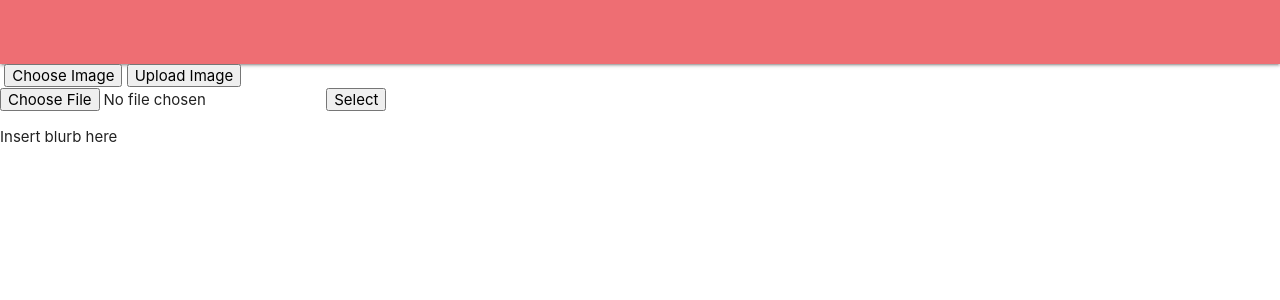
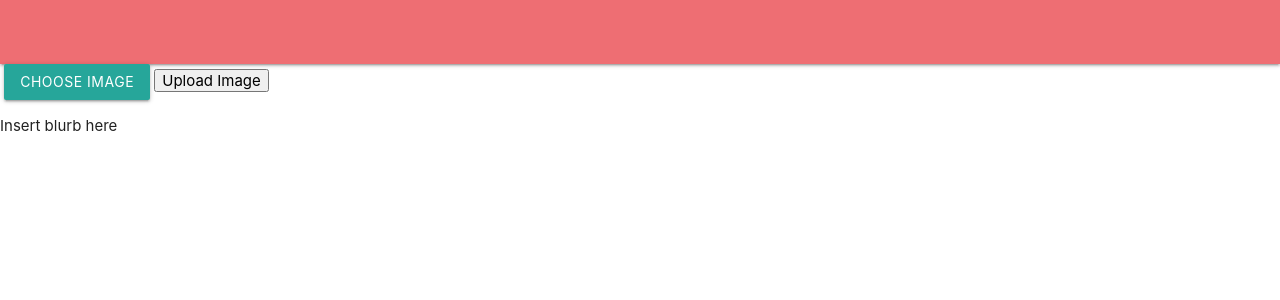
Before and after one commit to Laura10101/cat-identifier, a Flask app: page /breeders/ in a window 1280 px wide. Shown: the top 300 px of the page. Run offline with Flask 2, Linux system fonts and the light colour scheme.

Commit message:
Make image selection form a Materialize modal

```diff
--- a/blueprints/apps/breeders/templates/upload-cat-image.html
+++ b/blueprints/apps/breeders/templates/upload-cat-image.html
@@ -4,7 +4,7 @@
 <section>
     <div>
         <img>
-        <button>Choose Image</button>
+        <button data-target="image-selection-modal" class="btn modal-trigger">Choose Image</button>
         <button>Upload Image</button>
     </div>
 </section>
@@ -12,12 +12,21 @@
 
 <!-- Start file chooser section -->
 <section>
-    <div>
-        <form method="POST" action="results.html">
-            <input name="cat-image" type="file">
-            <button>Select</button>
-        </form>
+    <!-- Start image selection modal -->
+    <!-- Uses Materialize modal -->
+    <div id="image-selection-modal" class="modal">
+        <div class="modal-content">
+            <h4>Select Your Cat Image</h4>
+            <p>Please select an image of your cat to use for identifying their phenotype.</p>
+            <form method="POST" action="{{ url_for("breeders_bp.get_results") }}">
+                <input name="cat-image" type="file">
+            </form>
+        </div>
+        <div class="modal-footer">
+            <a href="#!" class="modal-close waves-effect waves-green btn-flat">Select</a>
+        </div>
     </div>
+    <!-- End image selection modal -->
 </section>
 <!-- End file chooser section -->
 
```
